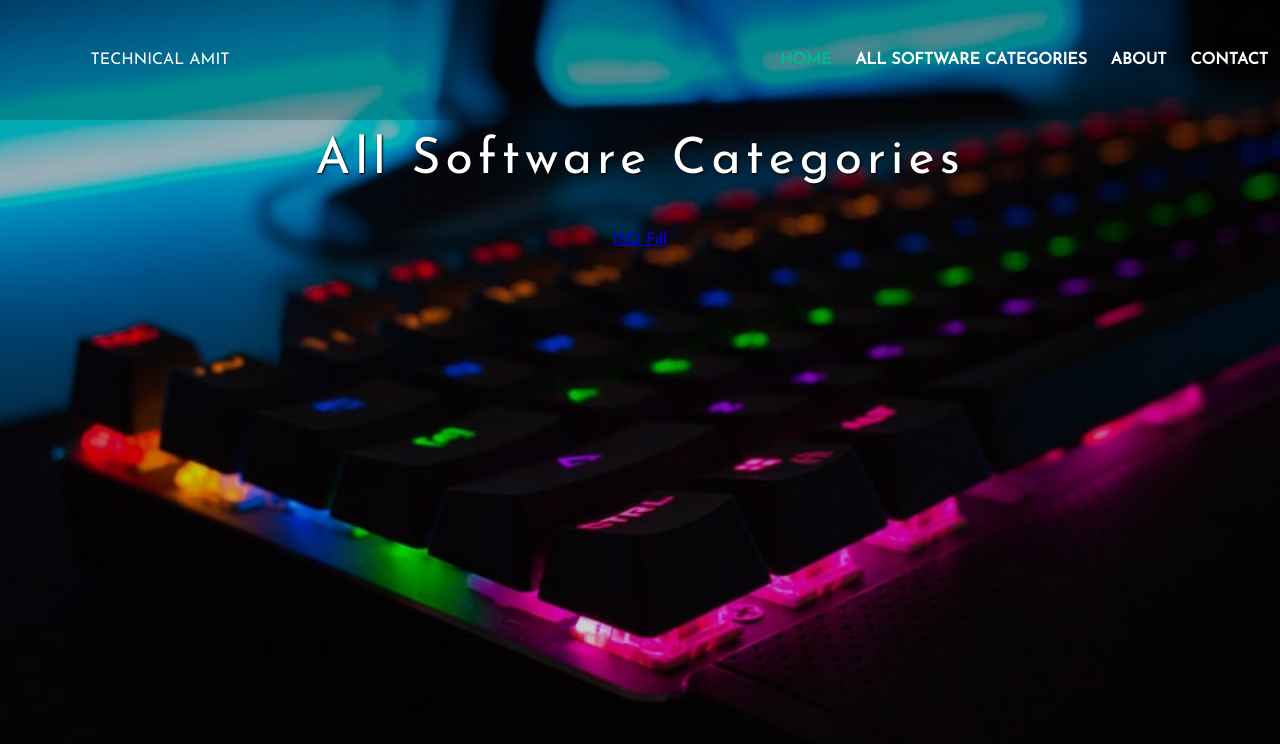
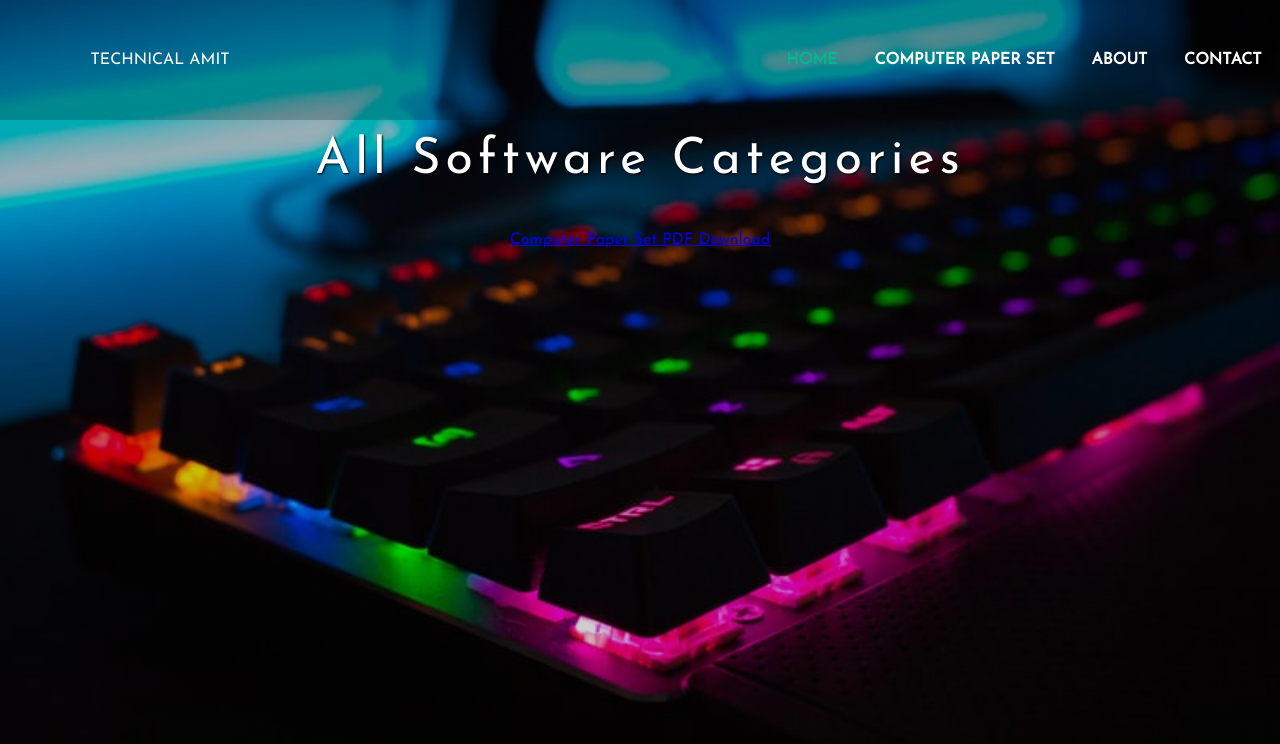
Before and after one commit to Technical-Amit/Technical-Amit, a plain HTML site: page tab/index asc.html in a window 1280 px wide. Drawn offline with nearby package versions, Linux system fonts and the light colour scheme.

Commit message:
paper set

```diff
--- a/tab/index asc.html
+++ b/tab/index asc.html
@@ -14,7 +14,7 @@
 	<div class="logo"> <h1 style="font-size: 20px;">  </h1> Technical Amit </div>
 	<div class="menu">
 		<a href="index.html" style="font-size: ">Home</a>
-        <a href="tab/index%20asc.html" style="font-size: ">All Software Categories</a>
+        <a href="tab/index%20asc.html" style="font-size: ">Computer Paper Set</a>
 		<a href="about%20me.html" target="_blank">about</a>
 		<a href="https://www.youtube.com/channel/UCKG8wkQJcfsqFCTobpUdk5g">contact</a>
 	</div>
@@ -26,7 +26,7 @@
 		</section>
 	</main>
     <main>
-     <a href="#" style="btnthree">ISO Fill</a>
+     <a href="https://drive.google.com/drive/folders/1MPQ1nKf2J7XCr1o1c7crgbMk8KF4Nz38?usp=sharing" style="btnthree">Computer Paper Set PDF Download</a>
     </main>
 
 
```
Also changed, not shown: index.html (+2 -2 lines), tab/index.html (+1 -1 lines).
